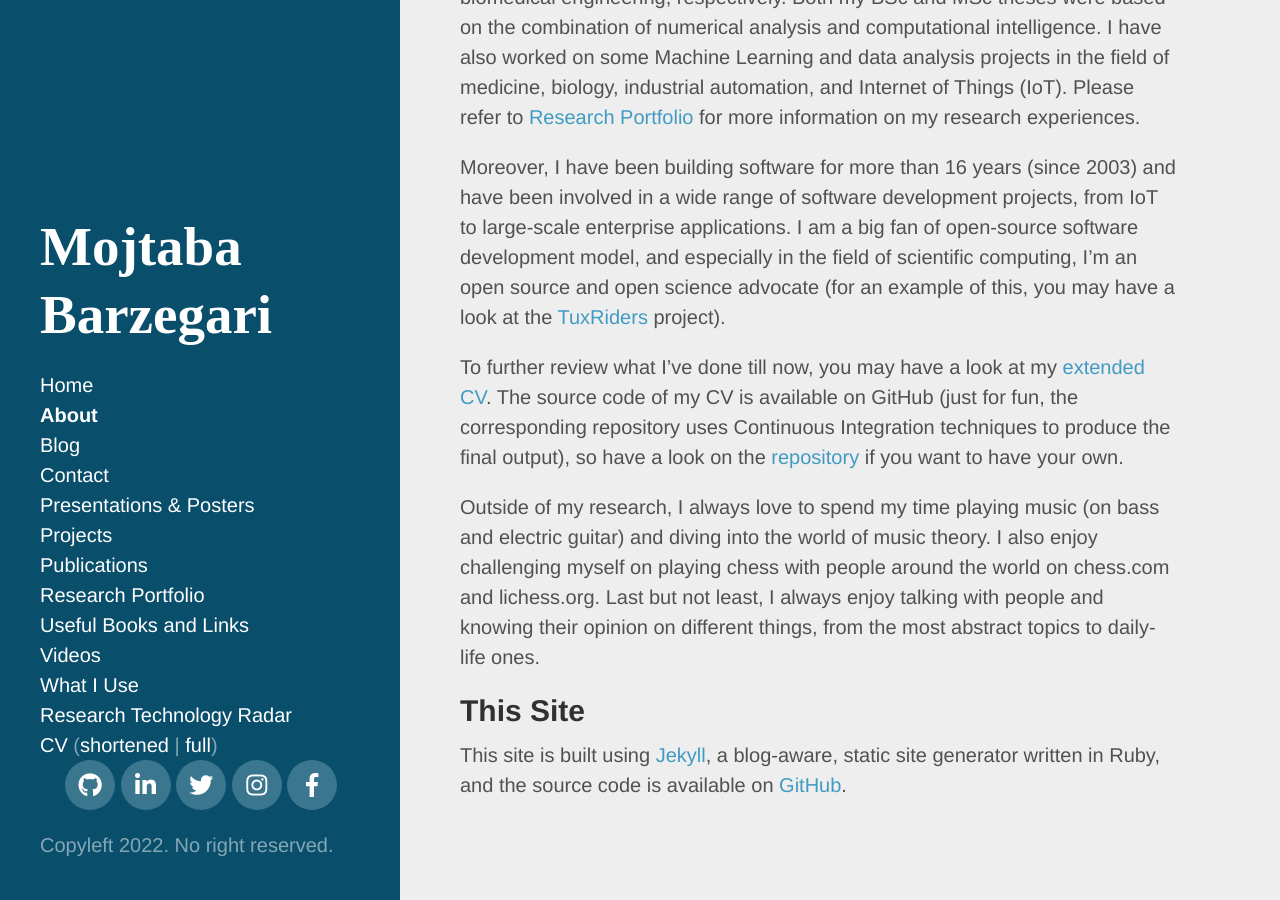
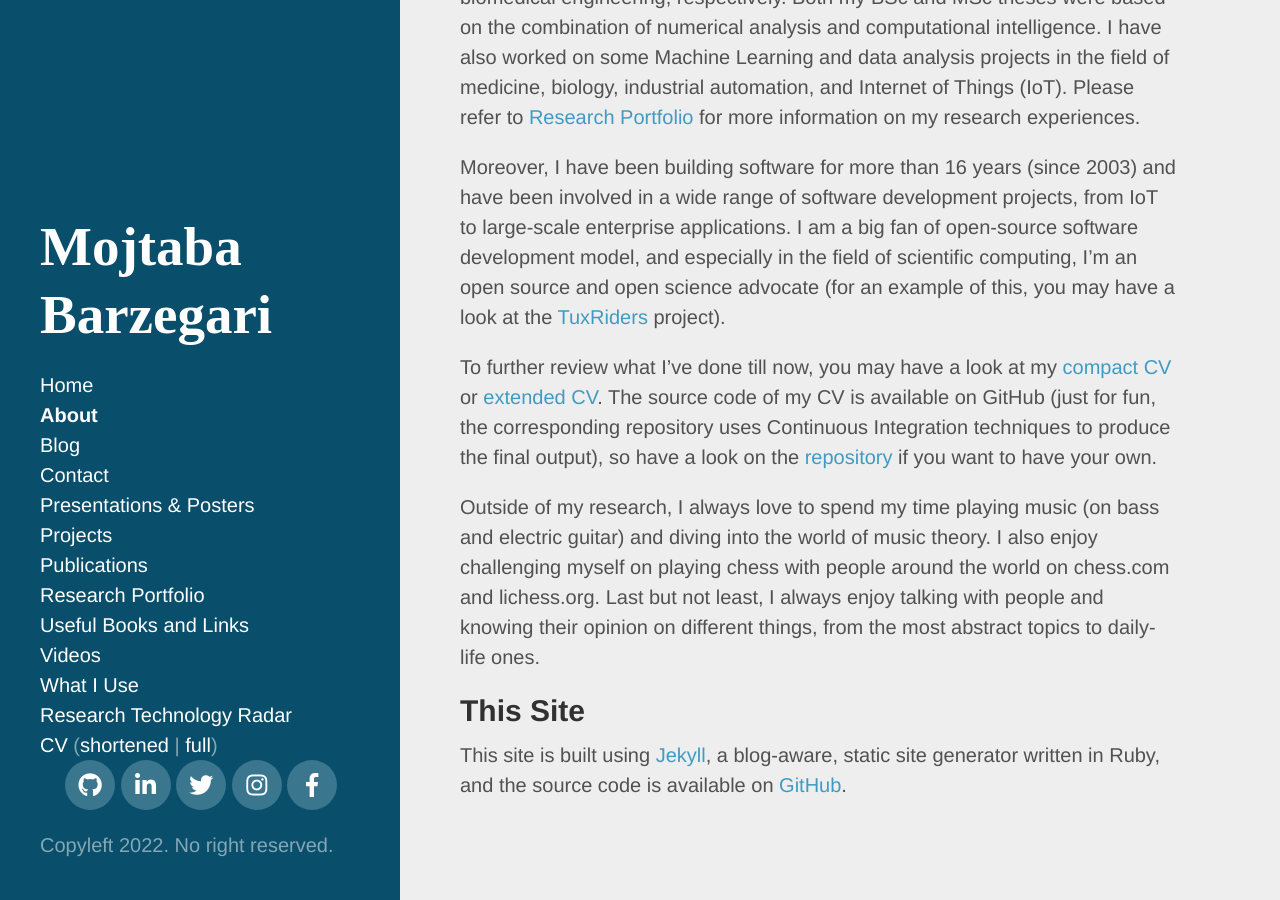
Before and after one commit to mbarzegary/mbarzegary.github.io, a Jekyll site: the page built from about.md, in a window 1280 px wide and 900 px high, scrolled down 528 px. Built offline with Jekyll 4.4.1, drawn with Linux system fonts in a browser that asks for light colours; nearby versions of some CDN libraries; some web fonts are replaced.

Commit message:
update cv links in the  about page

```diff
--- a/about.md
+++ b/about.md
@@ -11,7 +11,7 @@ Prior to my current career, I received my BSc and MSc in materials science and b
 
 Moreover, I have been building software for more than 16 years (since 2003) and have been involved in a wide range of software development projects, from IoT to large-scale enterprise applications. I am a big fan of open-source software development model, and especially in the field of scientific computing, I'm an open source and open science advocate (for an example of this, you may have a look at the <a target="_blank" href="http://tuxriders.com/">TuxRiders</a> project).
 
-To further review what I've done till now, you may have a look at my [extended CV](http://nbviewer.jupyter.org/github/mbarzegary/MyCV/blob/master/main.pdf). The source code of my CV is available on GitHub (just for fun, the corresponding repository uses Continuous Integration techniques to produce the final output), so have a look on the [repository](https://github.com/mbarzegary/MyCV) if you want to have your own.
+To further review what I've done till now, you may have a look at my [compact CV](http://nbviewer.jupyter.org/github/mbarzegary/MyCV-shortened/blob/main/main.pdf) or [extended CV](http://nbviewer.jupyter.org/github/mbarzegary/MyCV/blob/master/main.pdf). The source code of my CV is available on GitHub (just for fun, the corresponding repository uses Continuous Integration techniques to produce the final output), so have a look on the [repository](https://github.com/mbarzegary/MyCV) if you want to have your own.
 
 Outside of my research, I always love to spend my time playing music (on bass and electric guitar) and diving into the world of music theory. I also enjoy challenging myself on playing chess with people around the world on chess.com and lichess.org. Last but not least, I always enjoy talking with people and knowing their opinion on different things, from the most abstract topics to daily-life ones.
 
```
Also changed, not shown: 2 other files.
